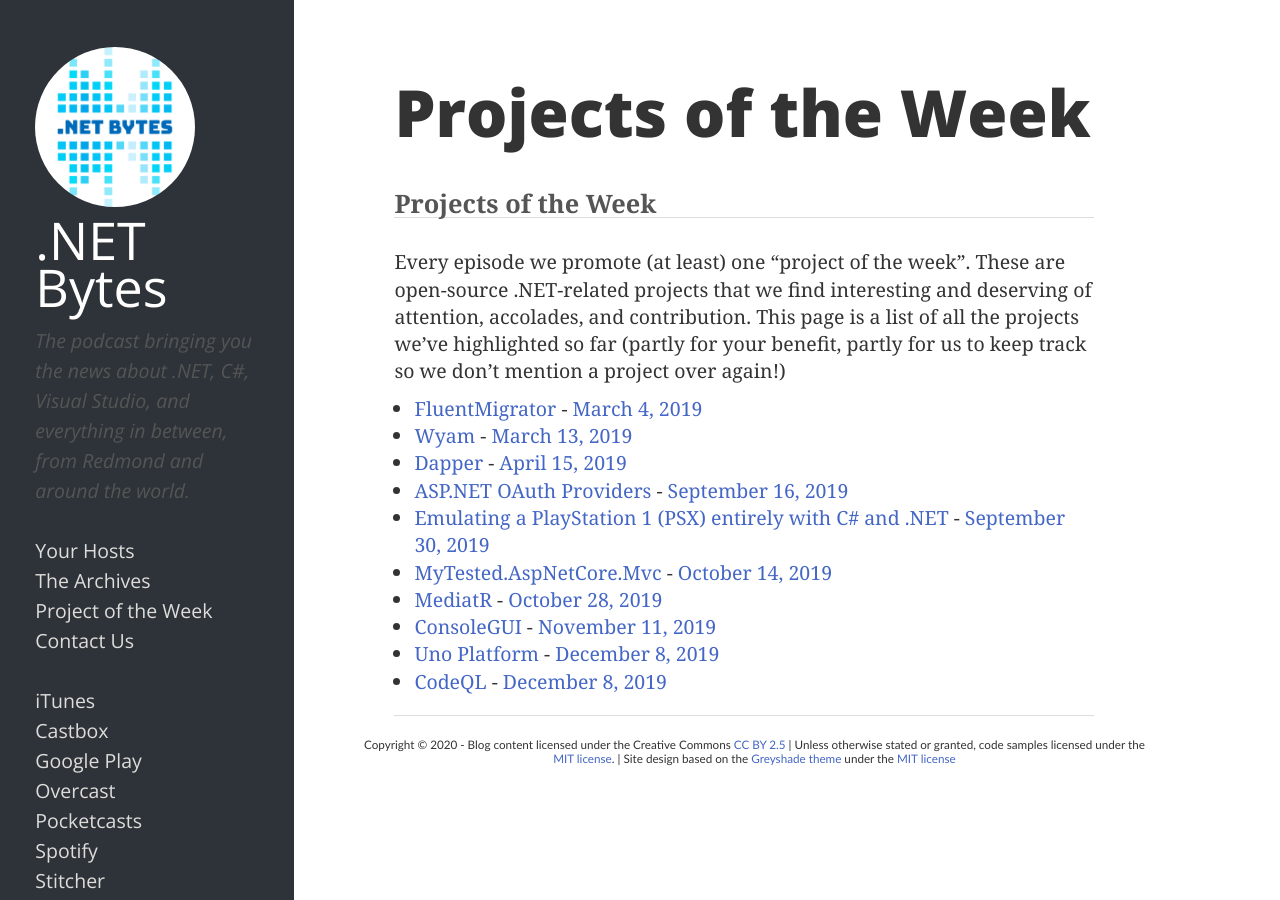
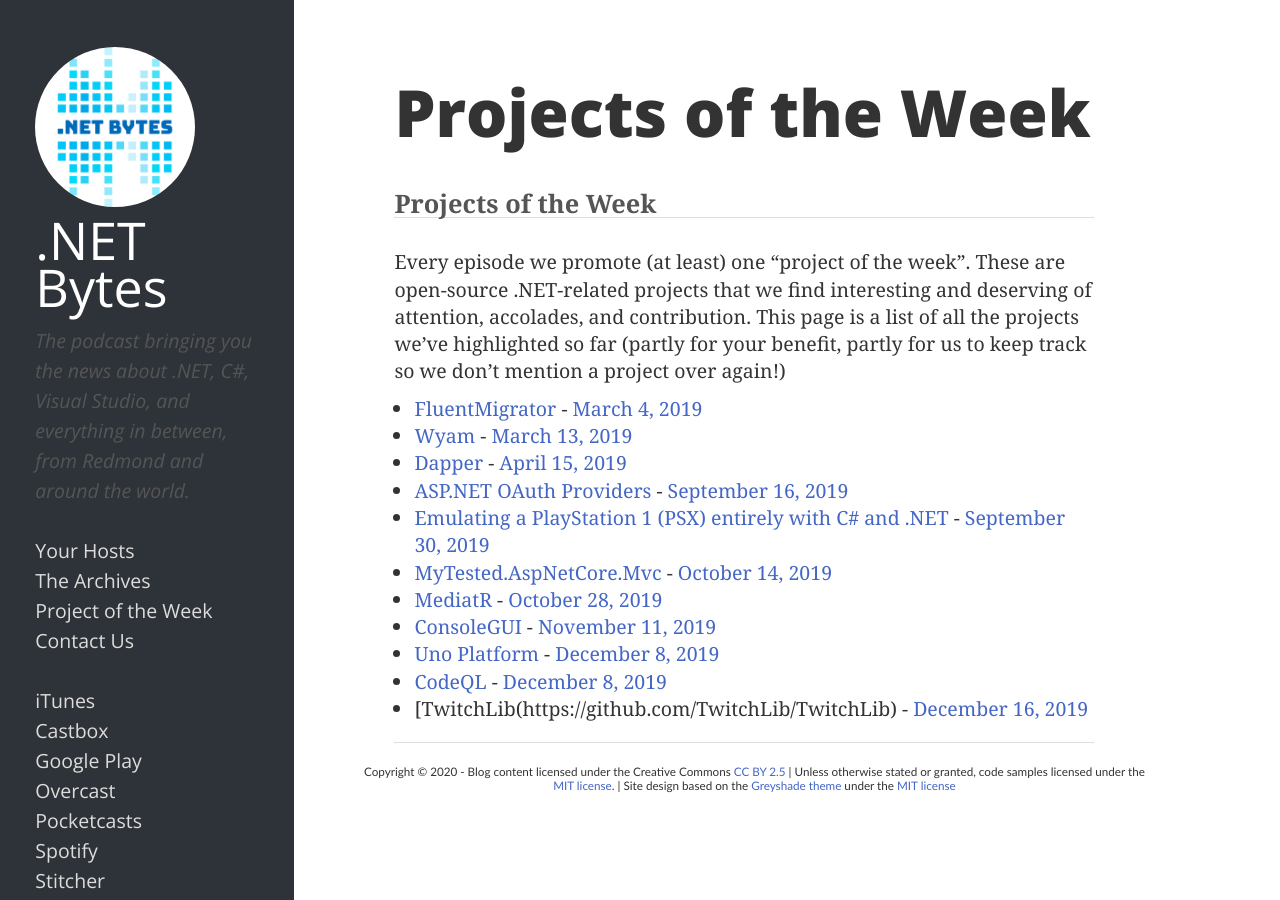
Before and after one commit to dotnetbytes/Website, a Jekyll site: the page built from potw/index.md, in a window 1280 px wide. Built offline with Jekyll 4.4.1, drawn with Linux system fonts in a browser that asks for light colours.

Commit message:
added twitchlib

```diff
--- a/potw/index.md
+++ b/potw/index.md
@@ -20,3 +20,4 @@ This page is a list of all the projects we've highlighted so far (partly for you
 * [ConsoleGUI](https://github.com/TomaszRewak/C-sharp-console-gui-framework) - [November 11, 2019](https://www.dotnetbytes.fm/11)
 * [Uno Platform](https://platform.uno/) - [December 8, 2019](https://www.dotnetbytes.fm/12)
 * [CodeQL](https://securitylab.github.com/tools/codeql) - [December 8, 2019](https://www.dotnetbytes.fm/12)
+* [TwitchLib(https://github.com/TwitchLib/TwitchLib) - [December 16, 2019](https://www.dotnetbytes.fm/13)
```
